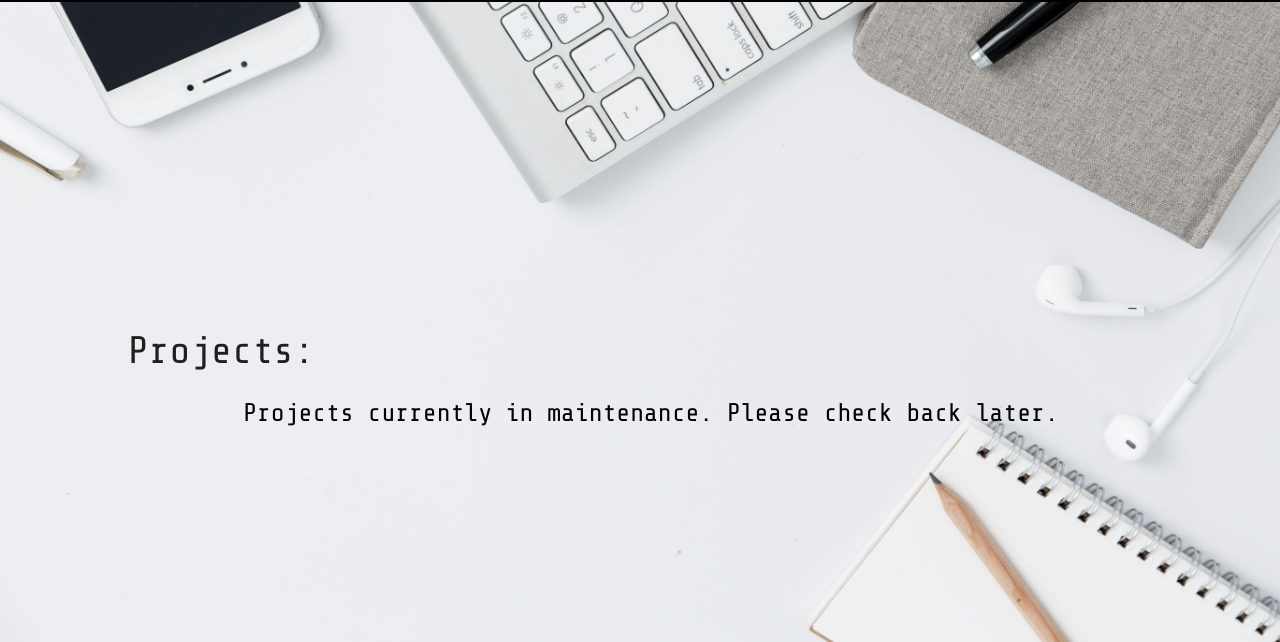
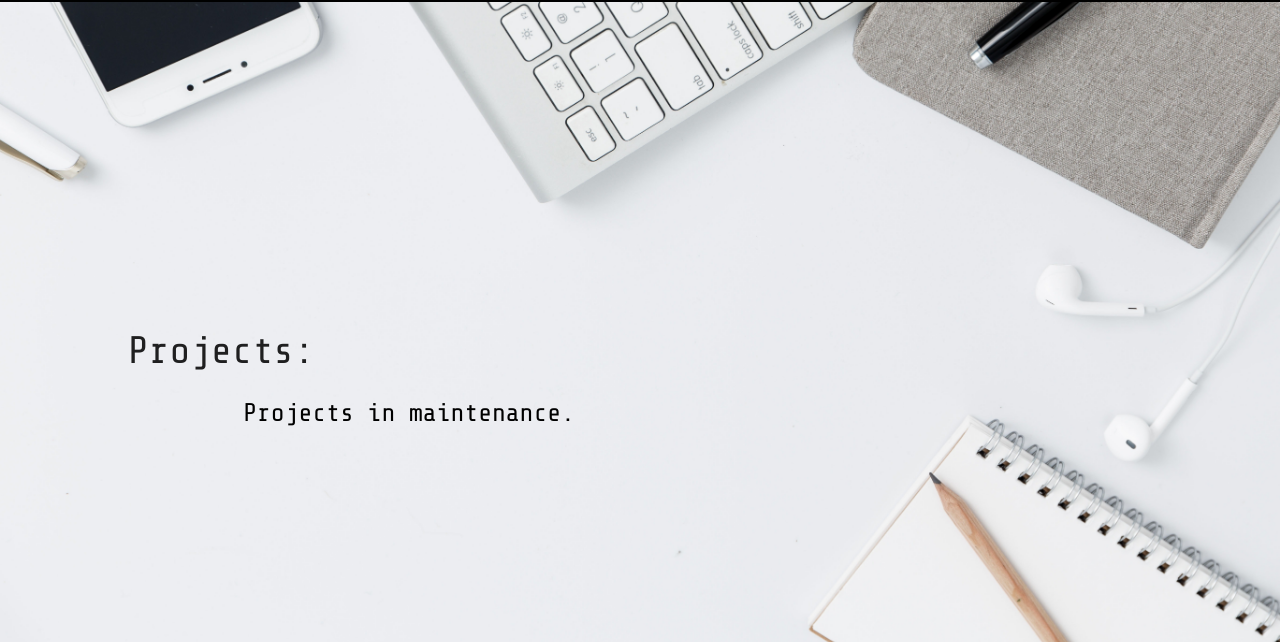
Before and after one commit to jimbucktoo/jimbucktoo, a plain HTML site: page public/index.html in a window 1280 px wide. Shown: the part 1537-2179 px from the top of the page. Drawn offline with nearby package versions, Linux system fonts and the light colour scheme.

Commit message:
optimization.

```diff
--- a/public/index.html
+++ b/public/index.html
@@ -88,7 +88,7 @@
     <div class="parallax-container">
         <div class="portfolioheader">
             <div>Projects:</div>
-            <div class="portfoliolinks"><a href="#" class="portfoliolink">Projects currently in maintenance. Please check back later.</a></div>
+            <div class="portfoliolinks"><a href="#" class="portfoliolink">Projects in maintenance.</a></div>
             <!-- <div class="portfoliolinks"><a href="https://comodiscount.com/" class="portfoliolink">&ltlink&gtcomodiscount&lt/link&gt</a></div> -->
         </div>
         <div class="parallax"><img src="/images/cover3.jpg" width="100%"></div>
```
